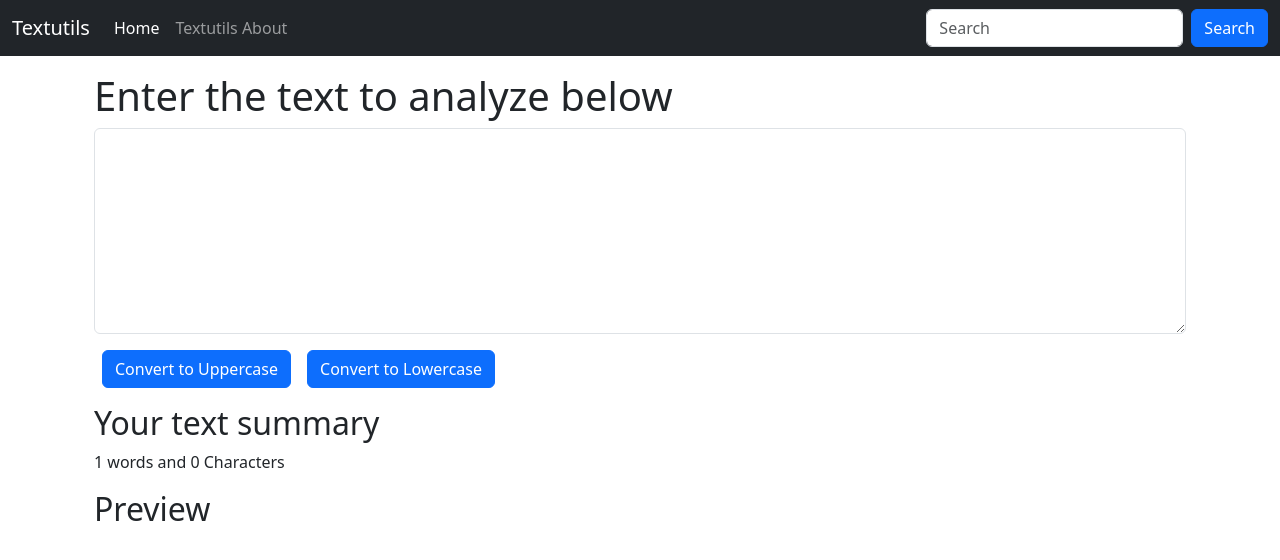
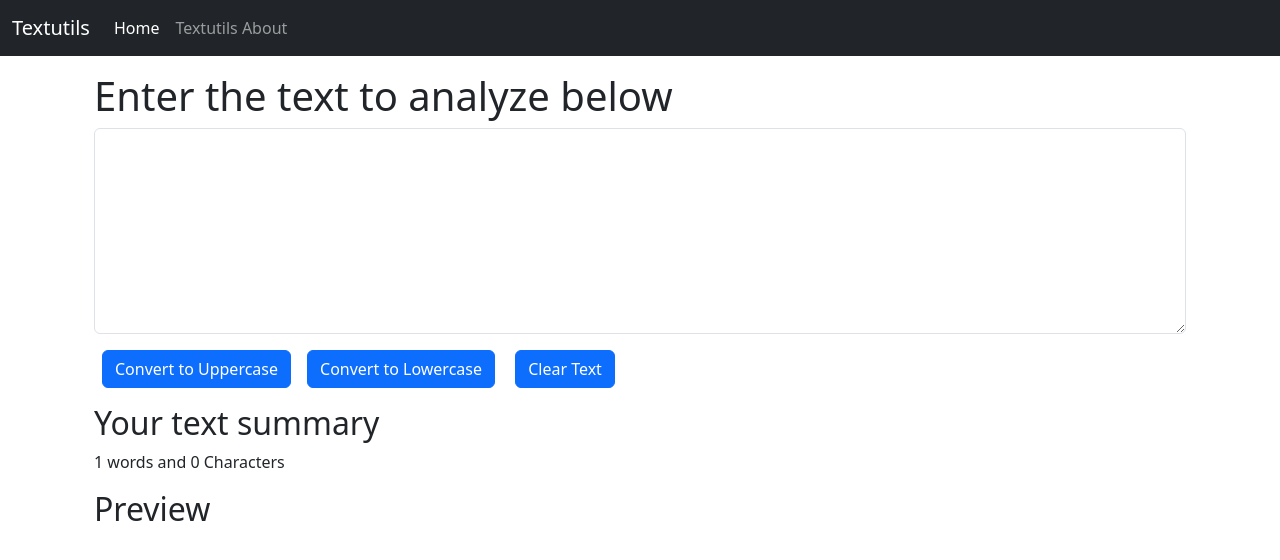
Before and after one commit to Milindsangale/Textutils-Project, a React (Create React App) app: page / in a window 1280 px wide. Shown: the top 560 px of the page. Built offline with nearby package versions, Linux system fonts and the light colour scheme.

Commit message:
initial commit

```diff
--- a/src/components/Navbar.js
+++ b/src/components/Navbar.js
@@ -19,10 +19,10 @@
           <a className="nav-link" href="/">{props.About}</a> {/* Props */}
         </li>
       </ul>
-      <form className="d-flex" role="search">
+   {/*    <form className="d-flex" role="search">
         <input className="form-control me-2" type="search" placeholder="Search" aria-label="Search"/>
         <button className="btn btn-primary" type="submit">Search</button>
-      </form>
+      </form> */}
     </div>
   </div>
 </nav>
--- a/src/components/Textform.js
+++ b/src/components/Textform.js
@@ -10,6 +10,11 @@
         const handleLoClick = ()=>{
             /* console.log("Lowerrcase was clicked :" +  text); */
             let newText  = text.toLowerCase();
+            setText(newText)
+        }
+        const handleClearClick= ()=>{
+            /* console.log("Lowerrcase was clicked :" +  text); */
+            let newText  = '';
             setText(newText)
         }
 
@@ -28,6 +33,7 @@
         </div>
         <button className="btn btn-primary mx-2" onClick={handleUpClick}>Convert to Uppercase</button>
         <button className="btn btn-primary mx-2" onClick={handleLoClick}>Convert to Lowercase</button>       {/*  */}
+        <button className="btn btn-primary mx-2" onClick={handleClearClick}>Clear Text</button>       {/*  */}
   </div>
 
   <div className="container my-3">
```
Also changed, not shown: public/index.html (+1 -12 lines).
